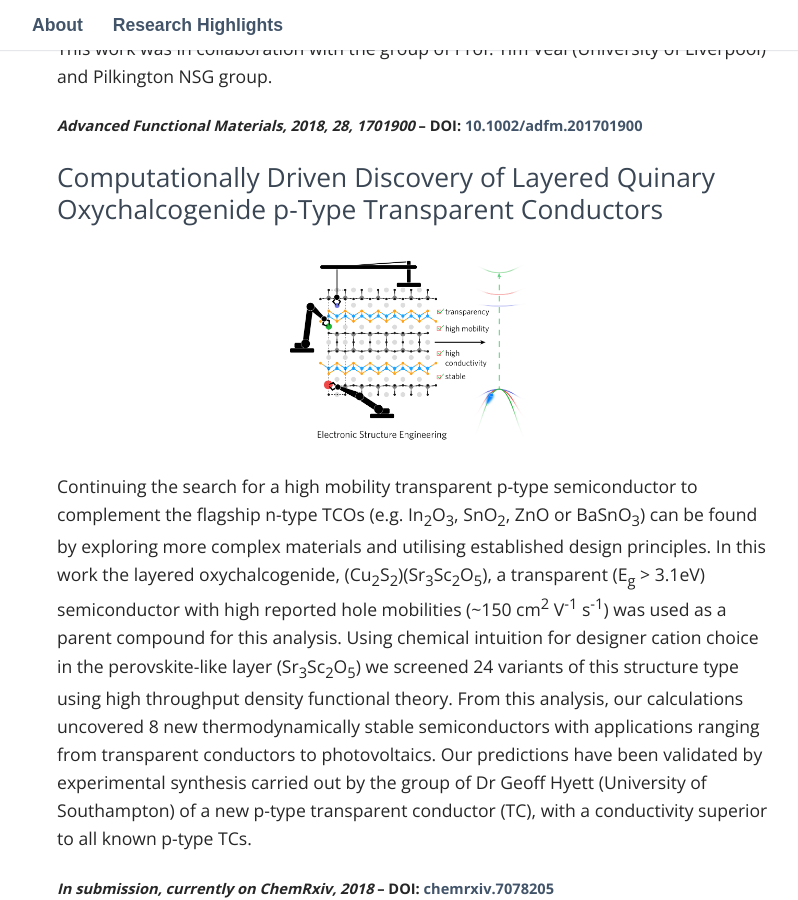
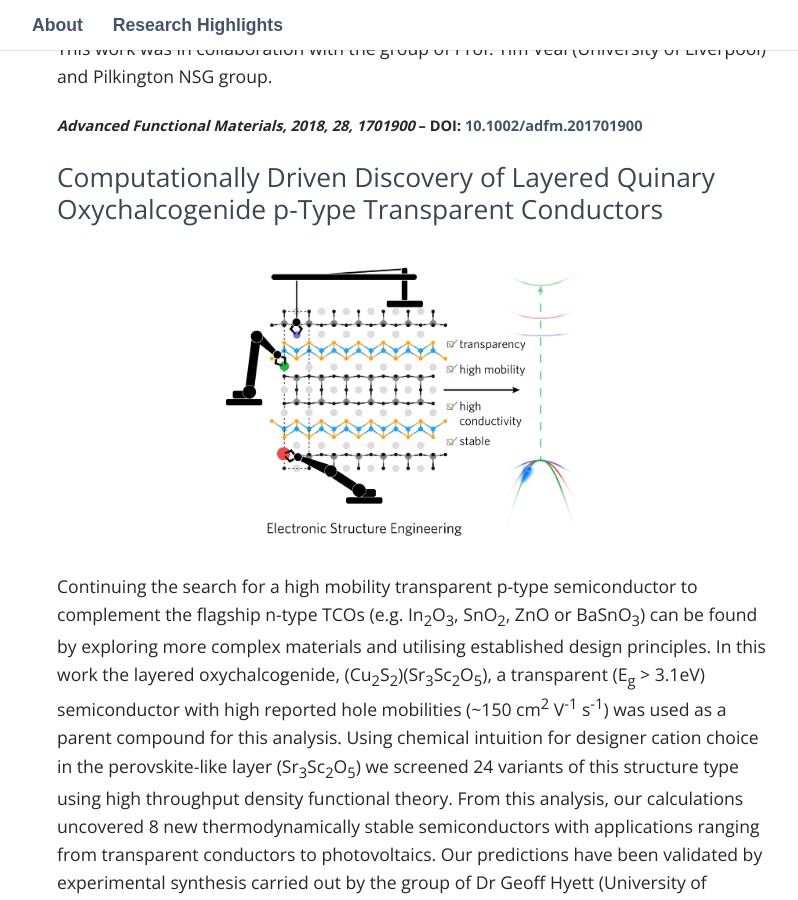
Before and after one commit to badw/badw.github.io, a Jekyll site: the page built from _pages/research_highlights.md, in a window 1280 px wide and 900 px high, scrolled down 1846 px. Shown: the whole window, without its empty margins (223-1021 px from the left). Built offline with Jekyll 4.4.1, drawn with Linux system fonts in a browser that asks for light colours; some web fonts are replaced; our own code applies the rules of GitHub Pages for plain Markdown files.

Commit message:
Update research_highlights.md

```diff
--- a/_pages/research_highlights.md
+++ b/_pages/research_highlights.md
@@ -27,7 +27,7 @@ The conductivity and mobility limits in fluorine-doped tin dioxide (FTO) are inv
 
 ## Computationally Driven Discovery of Layered Quinary Oxychalcogenide p-Type Transparent Conductors
 
-<center><img src="{{ site.baseurl }}/assets/scsos-toc.png"  height="200" /></center>
+<center><img src="{{ site.baseurl }}/assets/scsos-toc.png"  height="300" /></center>
 
 Continuing the search for a high mobility transparent p-type semiconductor to complement the flagship n-type TCOs (e.g. In<sub>2</sub>O<sub>3</sub>, SnO<sub>2</sub>, ZnO or BaSnO<sub>3</sub>) can be found by exploring more complex materials and utilising established design principles. In this work the layered oxychalcogenide, (Cu<sub>2</sub>S<sub>2</sub>)(Sr<sub>3</sub>Sc<sub>2</sub>O<sub>5</sub>), a transparent (E<sub>g</sub> > 3.1eV) semiconductor with high reported hole mobilities (~150 cm<sup>2</sup> V<sup>-1</sup> s<sup>-1</sup>) was used as a parent compound for this analysis. Using chemical intuition for designer cation choice in the perovskite-like layer (Sr<sub>3</sub>Sc<sub>2</sub>O<sub>5</sub>) we screened 24 variants of this structure type using high throughput density functional theory. From this analysis, our calculations uncovered 8 new thermodynamically stable semiconductors with applications ranging from transparent conductors to photovoltaics. Our predictions have been validated by experimental synthesis carried out by the group of Dr Geoff Hyett (University of Southampton) of a new p-type transparent conductor (TC), with a conductivity superior to all known p-type TCs.
 
```
